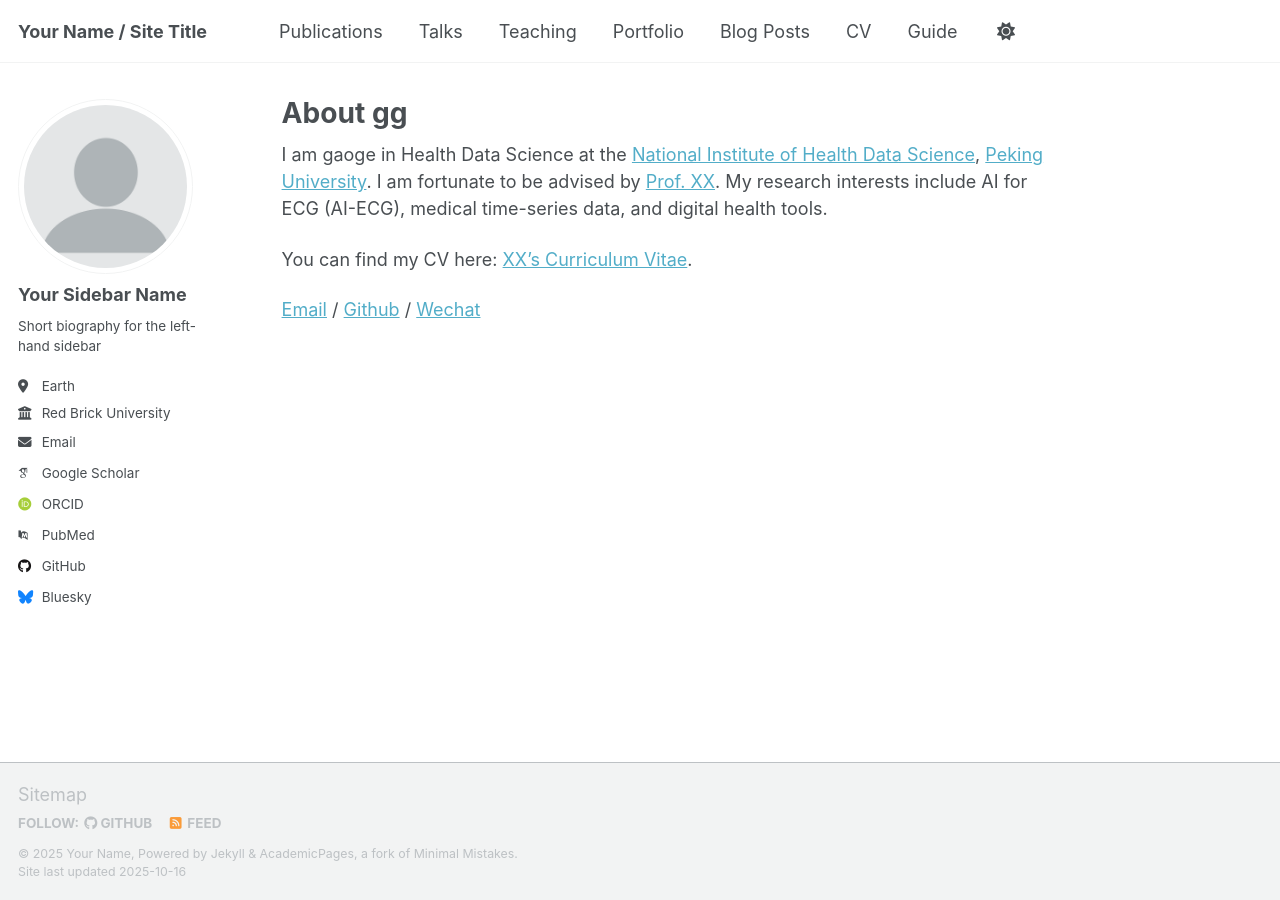
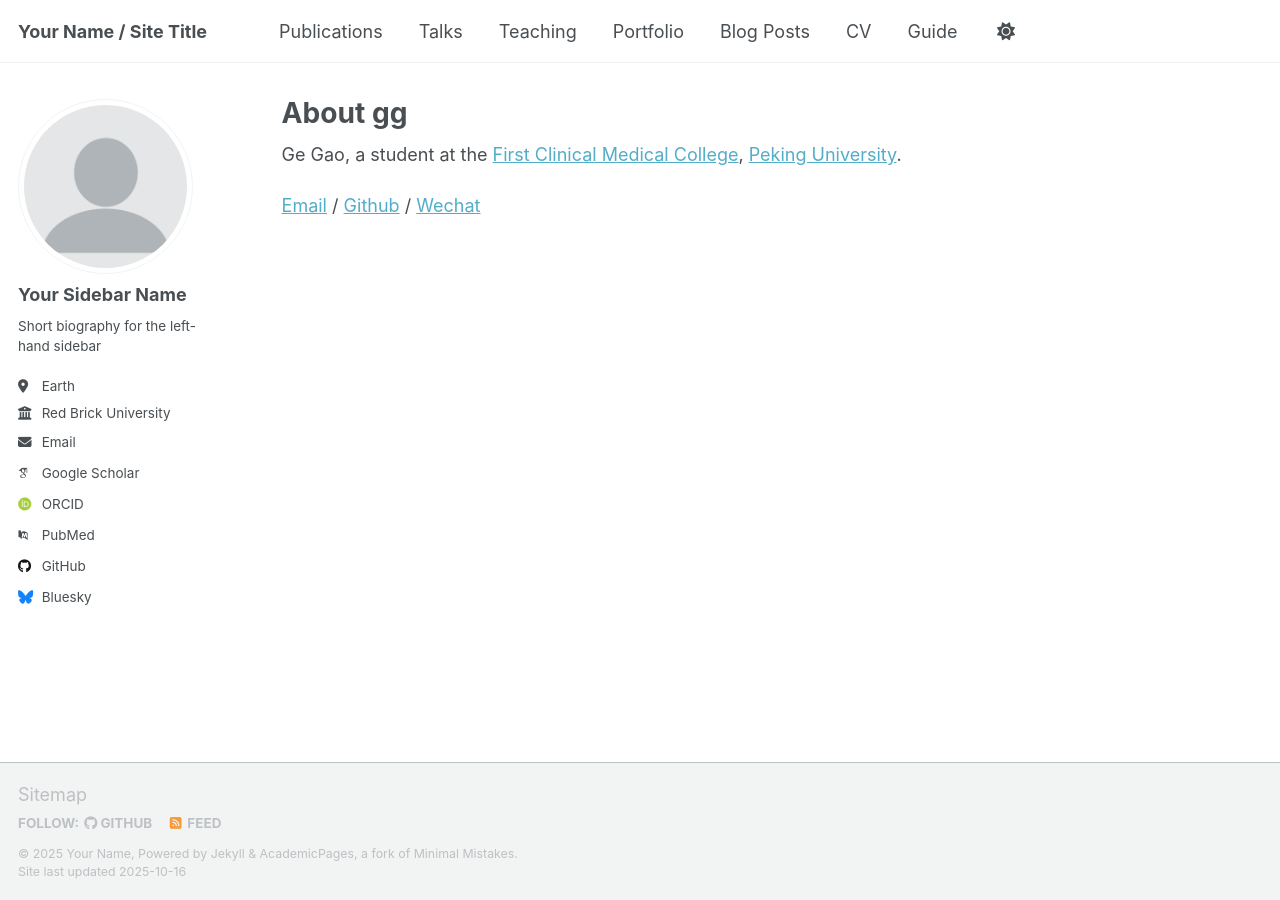
Before and after one commit to ggsong/ggsong.github.io, a Jekyll site: the page built from _pages/about.md, in a window 1280 px wide. Built offline with Jekyll 4.4.1, drawn with Linux system fonts in a browser that asks for light colours; some web fonts are replaced; a script that is not in the unit is left out.

Commit message:
Update about.md

```diff
--- a/_pages/about.md
+++ b/_pages/about.md
@@ -7,8 +7,7 @@ redirect_from:
   - /about.html
 ---
 
-I am gaoge in Health Data Science at the [National Institute of Health Data Science](https://www.nihds.pku.edu.cn/), [Peking University](https://www.pku.edu.cn/). I am fortunate to be advised by [Prof. XX](). My research interests include AI for ECG (AI-ECG), medical time-series data, and digital health tools.
 
-You can find my CV here: [XX's Curriculum Vitae](../assets/Curriculum_Vitae.pdf).
+Ge Gao, a student at the [First Clinical Medical College](https://www.pkufh.com/Html/Hospitals/Main/Boot.html), [Peking University](https://www.pku.edu.cn/).
 
-[Email](mailto:g_g@stu.pku.edu.cn) / [Github](https://github.com/xxx) / [Wechat](../images/wechat.jpg)
+[Email](mailto:g_g@stu.pku.edu.cn) / [Github](https://github.com/ggsong) / [Wechat](../images/wechat.jpg)
```
